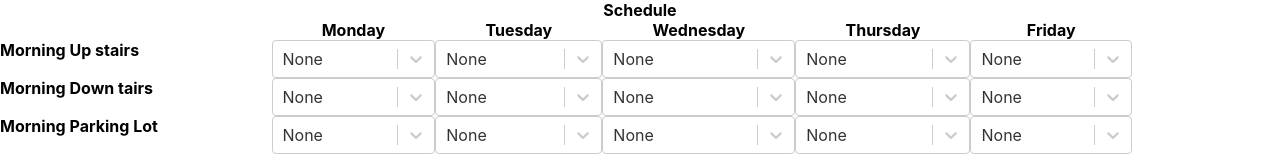
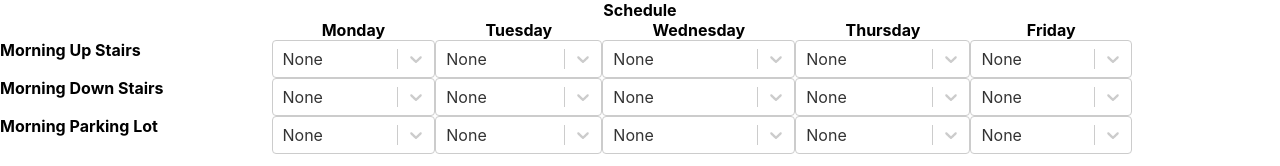
Before and after one commit to kmeixner/react-scheduler, a React (Create React App) app in the folder client/: page / in a window 1280 px wide. Shown: the top 166 px of the page. Built offline with nearby package versions, Linux system fonts and the light colour scheme; no server answers.

Commit message:
Added source code documentation
modified:   client/src/App.js
modified:   client/src/SelectStaffMember.js
modified:   client/src/index.js

```diff
--- a/client/src/App.js
+++ b/client/src/App.js
@@ -4,6 +4,9 @@ import ShiftLoadForDay from './ShiftLoadForDay';
 import ShiftLoadForWeek from './ShiftLoadForWeek';
 import './App.css';
 
+/**
+ * <App /> Defines the entire App UI.
+ */
 class App extends Component {
 
   componentDidMount() {
@@ -12,7 +15,8 @@ class App extends Component {
       .then(res => this.setState({ data: res.express }))
       .catch(err => console.log(err));
   }
-    // Fetches our GET route from the Express server. (Note the route we are fetching matches the GET route from server.js
+
+  // Fetches our GET route from the Express server. (Note the route we are fetching matches the GET route from server.js
   callBackendAPI = async () => {
     const response = await fetch('/express_backend');
     const body = await response.json();
@@ -40,7 +44,7 @@ class App extends Component {
 			<div className="t1h6 heading">Friday</div>
 			<div className="t1h7">&nbsp;</div>
 
-			<div className="r1c1 leftheading">Morning Up stairs</div>
+			<div className="r1c1 leftheading">Morning Up Stairs</div>
 			<SelectStaffMember className="r1c2" callback={this.props.submitChangeShift} shift={"mA"} weekday={'monday'} />
 			<SelectStaffMember className="r1c3" callback={this.props.submitChangeShift} shift={"mA"} weekday={'tuesday'} />
 			<SelectStaffMember className="r1c4" callback={this.props.submitChangeShift} shift={"mA"} weekday={'wednesday'} />
@@ -48,7 +52,7 @@ class App extends Component {
 			<SelectStaffMember className="r1c6" callback={this.props.submitChangeShift} shift={"mA"} weekday={'friday'} />
 			<div className="r1c7">&nbsp;</div>
 
-			<div className="r2c1 leftheading">Morning Down tairs</div>
+			<div className="r2c1 leftheading">Morning Down Stairs</div>
 			<SelectStaffMember className="r2c2" callback={this.props.submitChangeShift} shift={"mB"} weekday={'monday'} />
 			<SelectStaffMember className="r2c3" callback={this.props.submitChangeShift} shift={"mB"} weekday={'tuesday'} />
 			<SelectStaffMember className="r2c4" callback={this.props.submitChangeShift} shift={"mB"} weekday={'wednesday'} />
--- a/client/src/SelectStaffMember.js
+++ b/client/src/SelectStaffMember.js
@@ -12,6 +12,12 @@ const options = [
   { value: 'X7', label: 'X7' }
 ]
 
+/**
+ * <SelectStaffMember /> creates a select drop-down of available employees.
+ * When the user selects and employee (or 'None') a callback will be called:
+ *
+ * this.props.callback(event.value, this.props.weekday, this.props.shift)
+ */
 class SelectStaffMember extends React.Component {
 
   constructor(props) {
--- a/client/src/index.js
+++ b/client/src/index.js
@@ -25,6 +25,12 @@ const changeShift = (employee, weekday, shift) => {
 };
 
 // Defines Initial app state:
+//
+// Notes:
+//  - mA, mB, mC represents Morning Up Stairs, Morning Down Stairs, Morning Parking Lot, respectfully
+//  - aA, aB, aC represents Afternoon Up Stairs, Afternoon Down Stairs, Afternoon Parking Lot, respectfully
+//  - lA, lB, lC, lD represents Lunch A, Lunch B, Lunch C, Lunch D, respectully
+//
 const DEFAULT_SHIFT_STATE = {
 	monday:{mA:'None', mB:'None', mC:'None', lA:'None', lB:'None', lC:'None', lD:'None', aA:'None', aB:'None', aC:'None'},
 	tuesday:{mA:'None', mB:'None', mC:'None', lA:'None', lB:'None', lC:'None', lD:'None', aA:'None', aB:'None', aC:'None'},
```
